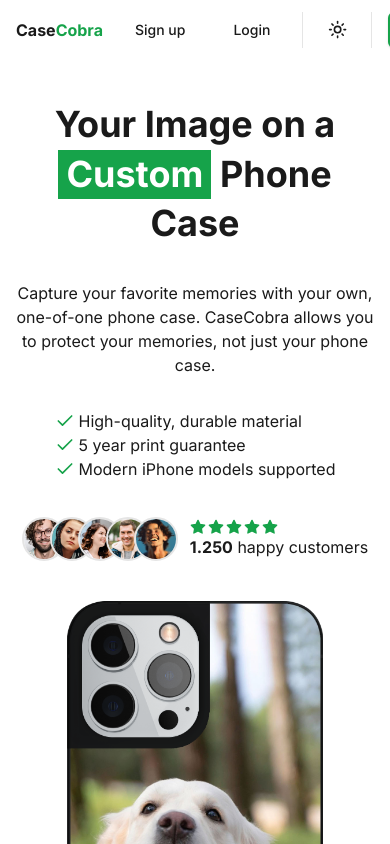
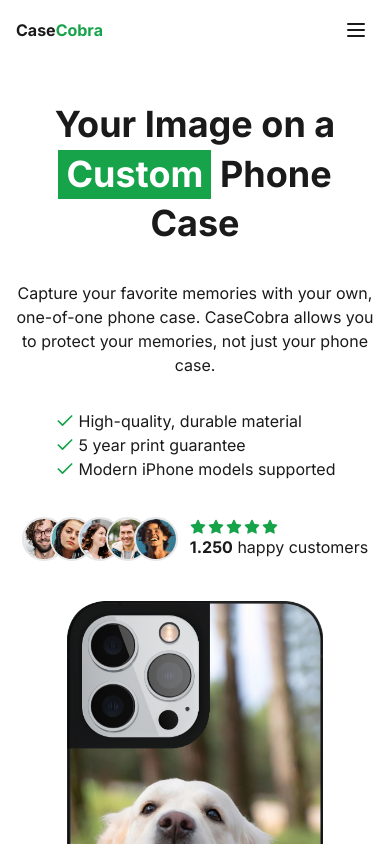
Before and after one commit to underwhot/CasePrint, a Next.js app: page / in a window 390 px wide. Shown: the top 844 px of the page. Built offline with nearby package versions, Linux system fonts and the light colour scheme.

Commit message:
added mobile nav

```diff
--- a/package.json
+++ b/package.json
@@ -13,6 +13,7 @@
     "@radix-ui/react-icons": "^1.3.0",
     "@radix-ui/react-separator": "^1.0.3",
     "@radix-ui/react-slot": "^1.0.2",
+    "body-scroll-lock": "^4.0.0-beta.0",
     "class-variance-authority": "^0.7.0",
     "clsx": "^2.1.1",
     "lucide-react": "^0.394.0",
@@ -21,7 +22,8 @@
     "react": "^18",
     "react-dom": "^18",
     "tailwind-merge": "^2.3.0",
-    "tailwindcss-animate": "^1.0.7"
+    "tailwindcss-animate": "^1.0.7",
+    "usehooks-ts": "^3.1.0"
   },
   "devDependencies": {
     "@types/node": "^20",
@@ -30,6 +32,8 @@
     "eslint": "^8",
     "eslint-config-next": "14.2.3",
     "postcss": "^8",
+    "prettier": "^3.3.2",
+    "prettier-plugin-tailwindcss": "^0.6.3",
     "tailwindcss": "^3.4.1",
     "typescript": "^5"
   }
--- a/src/app/layout.tsx
+++ b/src/app/layout.tsx
@@ -21,12 +21,10 @@ export default function RootLayout({
 }>) {
   return (
     <html lang="en" suppressHydrationWarning>
-      <body
-        className={`${inter.className} min-h-screen flex flex-col`}
-      >
+      <body className={`${inter.className} flex min-h-screen flex-col`}>
         <ThemeProvider
           attribute="class"
-          defaultTheme="lignt"
+          defaultTheme="light"
           // enableSystem
           disableTransitionOnChange
         >
--- a/src/components/header.tsx
+++ b/src/components/header.tsx
@@ -1,41 +1,15 @@
-import { ArrowRight } from "lucide-react";
 import Link from "next/link";
-import { Separator } from "./ui/separator";
-import { Button } from "./ui/button";
-import { ThemeToggle } from "./theme-toggle";
+import Navbar from "./navbar";
 
 export default function Header() {
   return (
-    <header className="container flex justify-between items-center gap-4 py-3 fixed top-0 inset-x-0 z-50 bg-background/90">
-      <Link href="/" className="font-bold">
-        Case<span className="text-primary">Cobra</span>
-      </Link>
-      <nav>
-        <ul className="flex gap-4">
-          <li>
-            <Button asChild variant="ghost">
-              <Link href="/signup">Sign up</Link>
-            </Button>
-          </li>
-          <li>
-            <Button asChild variant="ghost">
-              <Link href="/login">Login</Link>
-            </Button>
-          </li>
-          <Separator orientation="vertical" className="h-auto" />
-          <li>
-            <ThemeToggle />
-          </li>
-          <Separator orientation="vertical" className="h-auto" />
-          <li>
-            <Button asChild variant="default">
-              <Link href="/create" className="flex gap-2">
-                Create case <ArrowRight />
-              </Link>
-            </Button>
-          </li>
-        </ul>
-      </nav>
+    <header className="fixed inset-x-0 top-0 z-50 bg-background/90 backdrop-blur-sm">
+      <div className="container flex items-center justify-between gap-4 py-3">
+        <Link href="/" className="relative z-50 font-bold">
+          Case<span className="text-primary">Cobra</span>
+        </Link>
+        <Navbar />
+      </div>
     </header>
   );
 }
--- /dev/null
+++ b/src/components/navbar.tsx
@@ -0,0 +1,97 @@
+"use client";
+
+import { useEffect, useRef, useState } from "react";
+import { Button } from "./ui/button";
+import Link from "next/link";
+import { Separator } from "./ui/separator";
+import { ThemeToggle } from "./theme-toggle";
+import { ArrowRight, Menu, X } from "lucide-react";
+import { useOnClickOutside } from "usehooks-ts";
+import { getScrollbarWidth } from "@/lib/utils";
+
+export default function Navbar() {
+  const [isOpen, setIsOpen] = useState(false);
+  const navRef = useRef(null);
+  const navBtn = useRef(null);
+  let scrollBarWidth = 0;
+
+  const openNav = () => {
+    setIsOpen((prev) => !prev);
+  };
+
+  const handleClickOutside = () => {
+    setIsOpen(false);
+  };
+
+  useOnClickOutside([navRef, navBtn], handleClickOutside);
+
+  useEffect(() => {
+    scrollBarWidth = getScrollbarWidth();
+
+    if (isOpen) {
+      document.body.style.overflow = "hidden";
+      // document.body.style.touchAction = "none";
+      document.body.style.paddingRight = scrollBarWidth + "px";
+      document.getElementsByTagName("header")[0].style.paddingRight =
+        scrollBarWidth + "px";
+    } else {
+      document.body.style.overflow = "";
+      document.body.style.paddingRight = "0px";
+      document.getElementsByTagName("header")[0].style.paddingRight = "0px";
+    }
+  }, [isOpen]);
+
+  return (
+    <>
+      <Button
+        ref={navBtn}
+        variant="ghost"
+        onClick={openNav}
+        className="relative z-50 w-9 overflow-hidden sm:hidden"
+      >
+        <Menu
+          className={`absolute transition duration-500 ${isOpen ? "translate-y-[120%]" : ""}`}
+        />
+        <X
+          className={`absolute transition duration-500 ${!isOpen ? "translate-y-[-120%]" : ""}`}
+        />
+      </Button>
+
+      <nav
+        ref={navRef}
+        className={`sm:!backdrop-blur-nonesm:!backdrop-blur-none invisible fixed inset-x-0 -top-[100%] z-40 w-full bg-background px-10 pb-14 pt-20 opacity-0 shadow-lg shadow-foreground/20 transition-all duration-500 sm:!visible sm:relative sm:top-0 sm:w-auto sm:!bg-transparent sm:px-0 sm:pb-0 sm:pt-0 sm:!opacity-100 sm:shadow-none ${
+          isOpen ? "!visible !top-0 !opacity-100" : ""
+        }`}
+      >
+        <ul className="flex flex-col items-center gap-4 overflow-auto bg-transparent sm:flex-row">
+          <li>
+            <Button asChild variant="ghost">
+              <Link href="/signup">Sign up</Link>
+            </Button>
+          </li>
+          <li>
+            <Button asChild variant="ghost">
+              <Link href="/login">Login</Link>
+            </Button>
+          </li>
+
+          <Separator orientation="vertical" className="h-auto self-stretch" />
+
+          <li>
+            <ThemeToggle />
+          </li>
+
+          <Separator orientation="vertical" className="h-auto self-stretch" />
+
+          <li>
+            <Button asChild variant="default">
+              <Link href="/create" className="flex gap-2">
+                Create case <ArrowRight />
+              </Link>
+            </Button>
+          </li>
+        </ul>
+      </nav>
+    </>
+  );
+}
--- a/src/components/theme-toggle.tsx
+++ b/src/components/theme-toggle.tsx
@@ -1,40 +1,42 @@
-"use client"
+"use client";
 
-import * as React from "react"
-import { Moon, Sun } from "lucide-react"
-import { useTheme } from "next-themes"
-
-import { Button } from "@/components/ui/button"
-import {
-  DropdownMenu,
-  DropdownMenuContent,
-  DropdownMenuItem,
-  DropdownMenuTrigger,
-} from "@/components/ui/dropdown-menu"
+import { useEffect, useState } from "react";
+import { useTheme } from "next-themes";
+import { Moon, Sun } from "lucide-react";
+import { Button } from "@/components/ui/button";
 
 export function ThemeToggle() {
-  const { setTheme } = useTheme()
+  const [mounted, setMounted] = useState(false);
+  const { theme, setTheme } = useTheme();
+
+  useEffect(() => {
+    setMounted(true);
+  }, []);
+
+  if (!mounted) {
+    return (
+      <Button
+        variant="ghost"
+        size="icon"
+        onClick={() => setTheme(theme === "dark" ? "light" : "dark")}
+        className="bg-accent flex"
+      ></Button>
+    );
+  }
 
   return (
-    <DropdownMenu>
-      <DropdownMenuTrigger asChild>
-        <Button variant="ghost" size="icon">
-          <Sun className="h-[1.2rem] w-[1.2rem] rotate-0 scale-100 transition-all dark:-rotate-90 dark:scale-0" />
-          <Moon className="absolute h-[1.2rem] w-[1.2rem] rotate-90 scale-0 transition-all dark:rotate-0 dark:scale-100" />
-          <span className="sr-only">Toggle theme</span>
-        </Button>
-      </DropdownMenuTrigger>
-      <DropdownMenuContent align="end">
-        <DropdownMenuItem onClick={() => setTheme("light")}>
-          Light
-        </DropdownMenuItem>
-        <DropdownMenuItem onClick={() => setTheme("dark")}>
-          Dark
-        </DropdownMenuItem>
-        <DropdownMenuItem onClick={() => setTheme("system")}>
-          System
-        </DropdownMenuItem>
-      </DropdownMenuContent>
-    </DropdownMenu>
-  )
+    <Button
+      variant="ghost"
+      size="icon"
+      onClick={() => setTheme(theme === "dark" ? "light" : "dark")}
+      className="flex"
+    >
+      {theme === "dark" ? (
+        <Moon className="absolute h-[1.2rem] w-[1.2rem] rotate-90 scale-0 transition-all dark:rotate-0 dark:scale-100" />
+      ) : (
+        <Sun className="h-[1.2rem] w-[1.2rem] rotate-0 scale-100 transition-all dark:-rotate-90 dark:scale-0" />
+      )}
+      <span className="sr-only">Toggle theme</span>
+    </Button>
+  );
 }
--- a/src/lib/utils.ts
+++ b/src/lib/utils.ts
@@ -1,6 +1,9 @@
-import { type ClassValue, clsx } from "clsx"
-import { twMerge } from "tailwind-merge"
+import { type ClassValue, clsx } from "clsx";
+import { twMerge } from "tailwind-merge";
 
 export function cn(...inputs: ClassValue[]) {
-  return twMerge(clsx(inputs))
+  return twMerge(clsx(inputs));
 }
+
+export const getScrollbarWidth = () =>
+  window.innerWidth - document.documentElement.clientWidth;
```
Also changed, not shown: src/styles/globals.css (indentation only), 2 other files (tests, documents, lock files or other folders).
